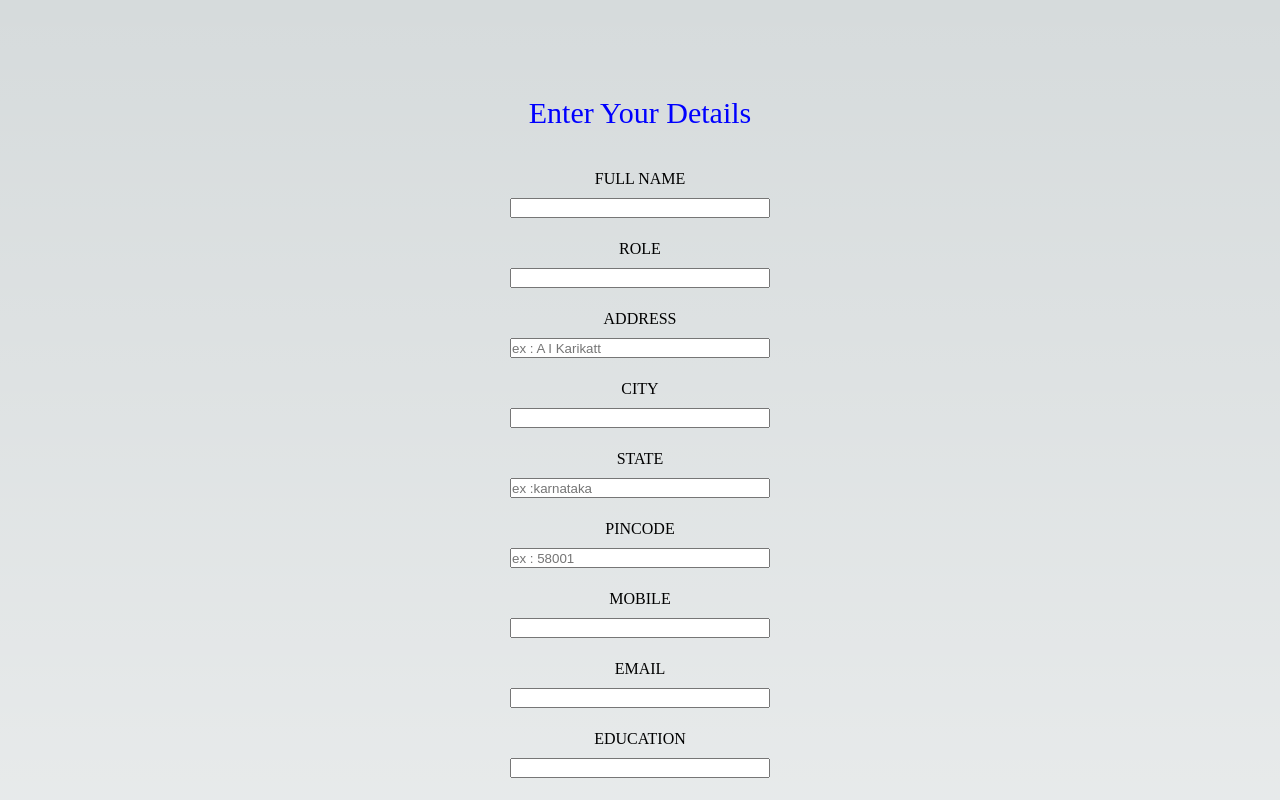
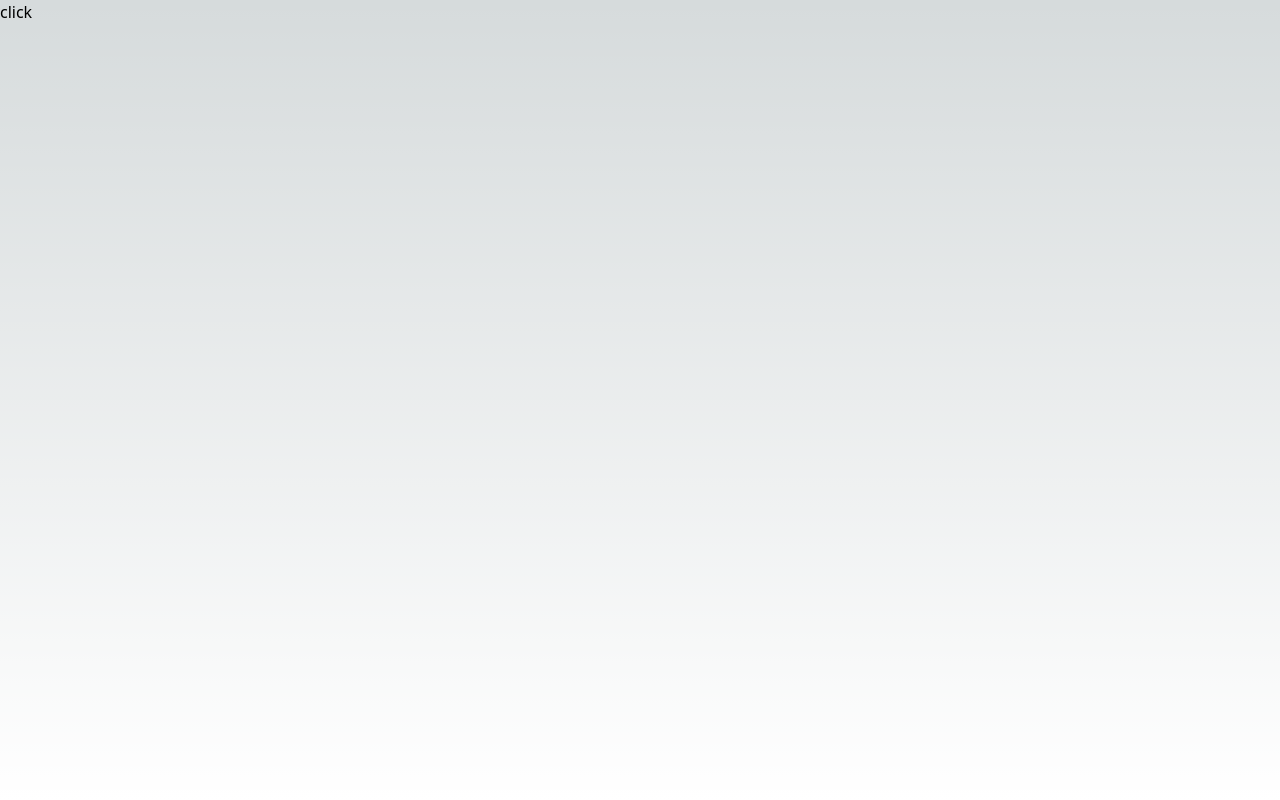
Before and after one commit to anilikarikatti/resume_builder_ak, a Next.js app: page / in a window 1280 px wide. Shown: the top 800 px of the page. Built offline with nearby package versions, Linux system fonts and the light colour scheme.

Commit message:
main page added

```diff
--- /dev/null
+++ b/pages/components/app.js
@@ -0,0 +1,18 @@
+
+import Link from "next/link"
+
+export default function MainPage(){
+
+
+    return(
+        <>
+            <div className="h-screen">
+                <div className="bg-red-300">
+
+                </div>
+
+                <div><Link href="/components/input.js">click</Link></div>
+            </div>
+        </>
+    )
+}
--- a/pages/index.js
+++ b/pages/index.js
@@ -6,20 +6,23 @@ import styles from '@/styles/Home.module.css'
 import First from './components/template1'
 import Input from './components/input'
 const inter = Inter({ subsets: ['latin'] })
+import MainPage from './components/app'
 
 export default function Home() {
   return (
     <>
       <Head>
-        <title>Create Next App</title>
+        <title>resume builder</title>
         <meta name="description" content="Generated by create next app" />
         <meta name="viewport" content="width=device-width, initial-scale=1" />
         <link rel="icon" href="/favicon.ico" />
       </Head>
-      <main className={styles.main}>
+      <main >
           {/* <h2>anil karikatti</h2> */}
           {/* <First/> */}
-          <Input/>
+          {/* <Input/> */}
+
+          <MainPage/>
       </main>
     </>
   )
--- a/styles/globals.css
+++ b/styles/globals.css
@@ -1,3 +1,8 @@
+@tailwind base;
+@tailwind components;
+@tailwind utilities;
+
+
 :root {
   --max-width: 1100px;
   --border-radius: 12px;
--- a/tailwind.config.js
+++ b/tailwind.config.js
@@ -1,6 +1,13 @@
 /** @type {import('tailwindcss').Config} */
 module.exports = {
-  content: [],
+  content: [
+    "./app/**/*.{js,ts,jsx,tsx,mdx}",
+    "./pages/**/*.{js,ts,jsx,tsx,mdx}",
+    "./components/**/*.{js,ts,jsx,tsx,mdx}",
+
+    // Or if using `src` directory:
+    "./src/**/*.{js,ts,jsx,tsx,mdx}",
+  ],
   theme: {
     extend: {},
   },
```
Also changed, not shown: public/resume_logo.png (added).
